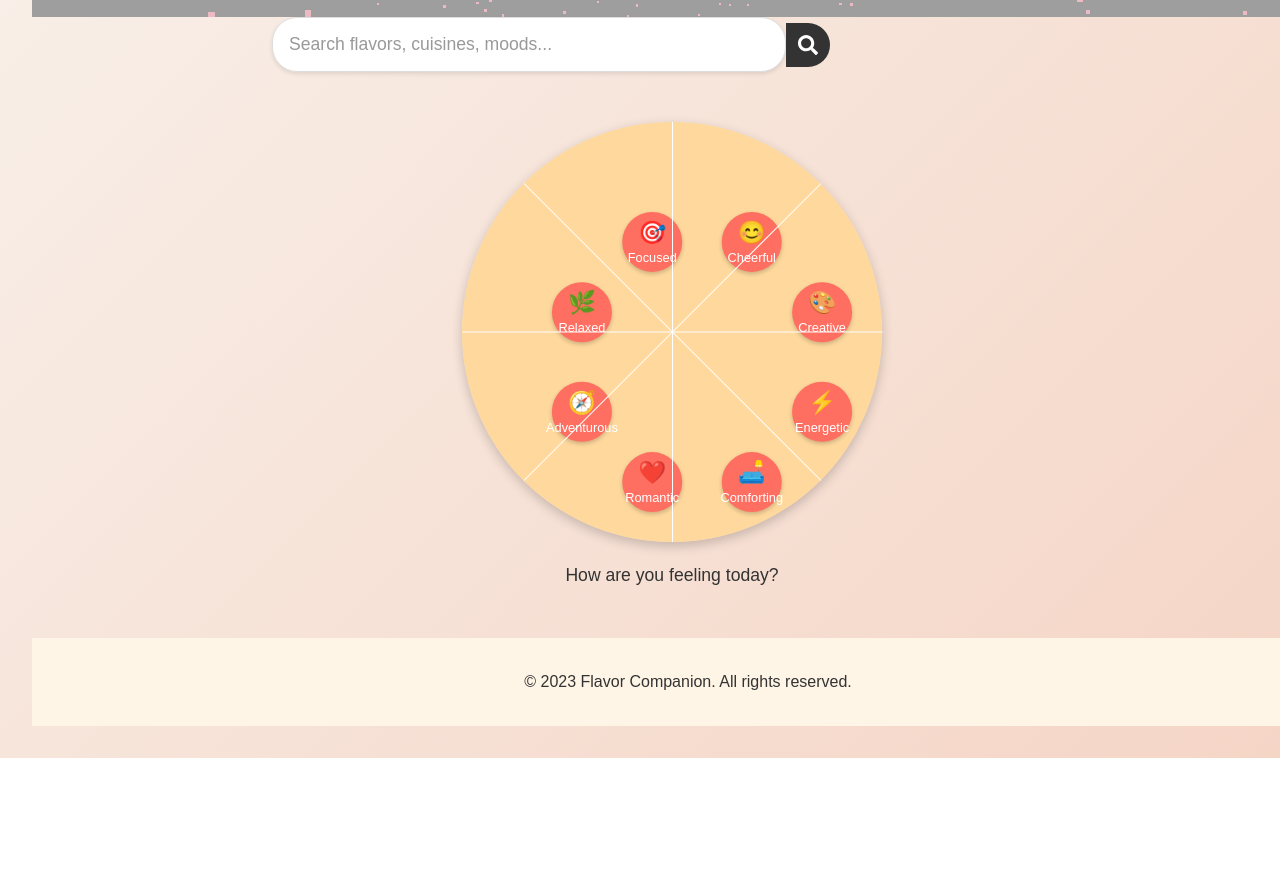
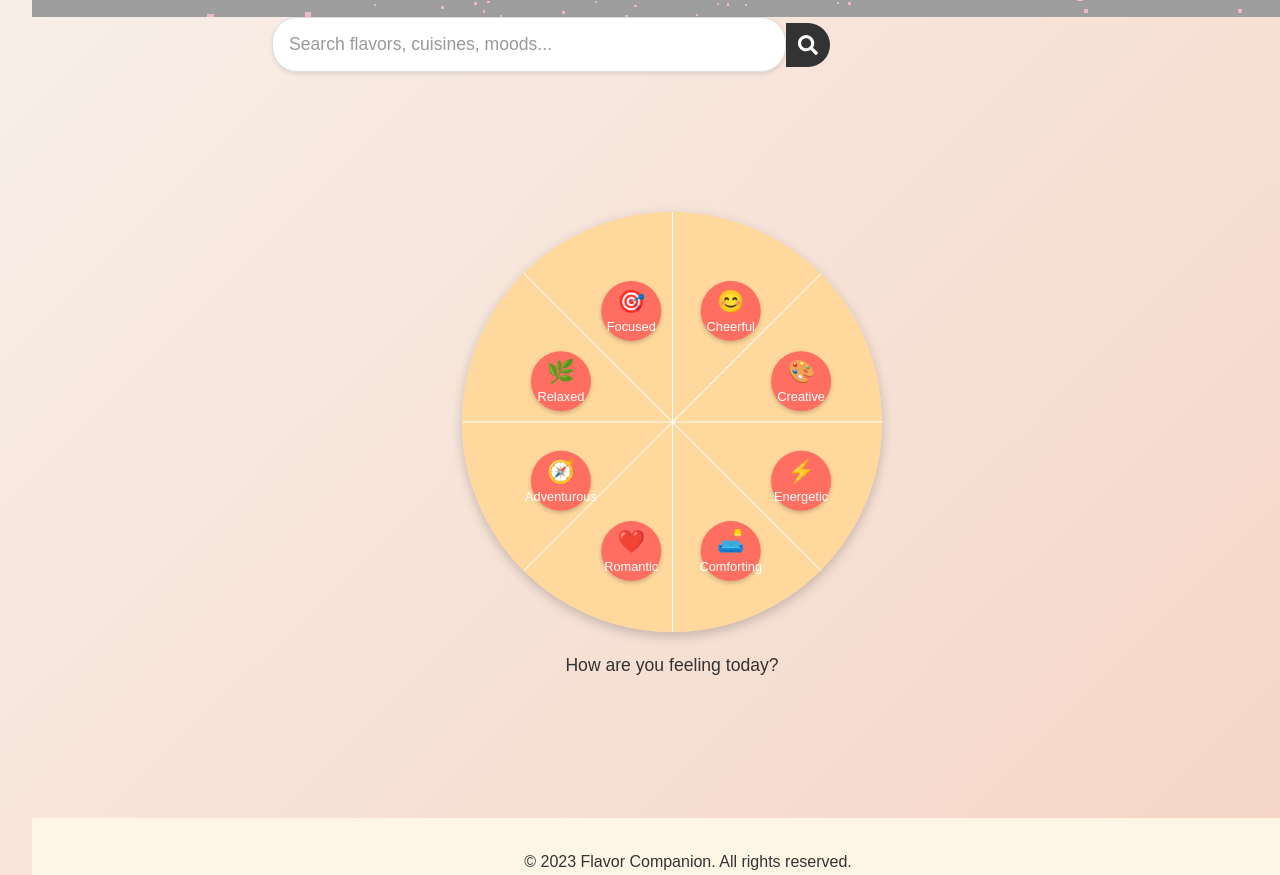
Before and after one commit to aryanjain18/FlavourSync, a React (Vite) app in the folder frontend/: page / in a window 1280 px wide. Shown: the part 600-1475 px from the top of the page. Before the commit the page ends 1358 px from the top, so only its background shows below. Built offline with nearby package versions, Linux system fonts and the light colour scheme; grey boxes are pictures that could not be loaded.

Commit message:
Update MoodWheel.css

```diff
--- a/frontend/src/components/MoodWheel.css
+++ b/frontend/src/components/MoodWheel.css
@@ -1,6 +1,3 @@
-/* src/components/MoodWheel.css */
-
-/* CSS Variables for Easy Customization */
 :root {
   --wheel-size: 420px; /* Diameter of the wheel */
   --button-size: 60px; /* Diameter of each button */
@@ -18,7 +15,7 @@
   display: flex;
   flex-direction: column;
   align-items: center;
-  margin: 50px auto;
+  margin: 140px auto;
   position: relative;
 }
 
@@ -27,7 +24,7 @@
   position: relative;
   width: var(--wheel-size);
   height: var(--wheel-size);
-  border-radius: 50%;
+  border-radius: 60%;
   background: var(--wheel-bg-color);
   box-shadow: 0 4px 12px var(--shadow-color);
   display: flex;
@@ -45,8 +42,8 @@
 /* Mood Option Positioning */
 .mood-wheel__option {
   position: absolute;
-  top: 50%;
-  left: 50%;
+  top: 45%;
+  left: 45%;
   transform-origin: center center;
   transition: transform 0.3s ease, opacity 0.3s ease;
 }
@@ -141,5 +138,5 @@
 
 /* Optional: Slight Wheel Rotation on Hover */
 .mood-wheel-container:hover .mood-wheel {
-  transform: rotate(5deg);
+  transform: rotate(20deg);
 }
```
